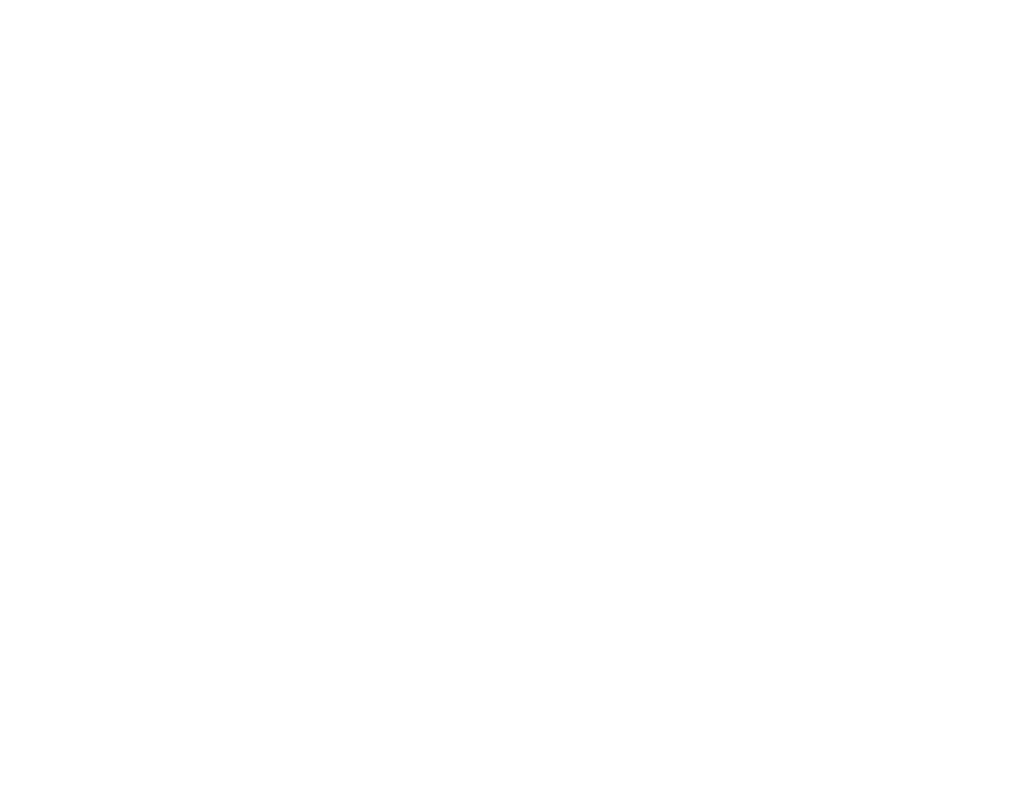
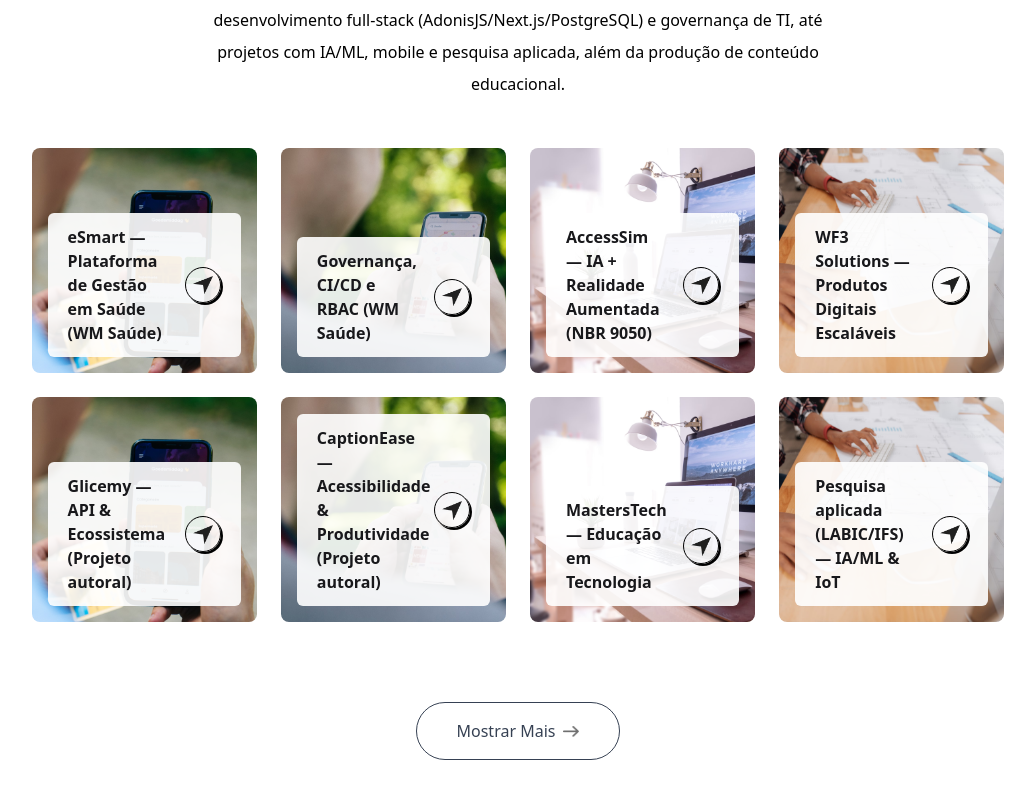
Before and after one commit to Jovinull/portfolio, a Next.js app: page / in a window 1280 px wide. Shown: the part 2756-3554 px from the top of the page, without its empty margins (122-1157 px from the left). Before the commit the page ends 2584 px from the top, so only its background shows below. Built offline with nearby package versions, Linux system fonts and the light colour scheme; a web font is replaced by a local one.

Commit message:
feat: componente Work

```diff
--- /dev/null
+++ b/app/components/work/ShowMoreLink.tsx
@@ -0,0 +1,19 @@
+import Image from 'next/image';
+import { assets } from '@/assets/assets';
+
+export default function ShowMoreLink() {
+  return (
+    <a
+      href=""
+      className="hover:bg-lightHover mx-auto my-20 flex w-max items-center justify-center gap-2 rounded-full border-[0.5px] border-gray-700 px-10 py-3 text-gray-700 duration-500 dark:border-gray-500 dark:text-gray-200 dark:hover:bg-white/10"
+    >
+      Mostrar Mais
+      <Image src={assets.right_arrow_bold} alt="Right arrow" className="w-4 dark:hidden" />
+      <Image
+        src={assets.right_arrow_bold_dark}
+        alt="Right arrow"
+        className="hidden w-4 dark:block"
+      />
+    </a>
+  );
+}
--- /dev/null
+++ b/app/components/work/Work.tsx
@@ -0,0 +1,13 @@
+import WorkHeader from './WorkHeader';
+import WorkGrid from './WorkGrid';
+import ShowMoreLink from './ShowMoreLink';
+
+export default function Work() {
+  return (
+    <section id="work" className="w-full scroll-mt-20 px-[12%] py-10">
+      <WorkHeader />
+      <WorkGrid />
+      <ShowMoreLink />
+    </section>
+  );
+}
--- /dev/null
+++ b/app/components/work/WorkCard.tsx
@@ -0,0 +1,40 @@
+import Image from 'next/image';
+import { assets } from '@/assets/assets';
+import type { CSSProperties } from 'react';
+import type { WorkCardProps } from '@/app/types/components/workCard';
+
+export default function WorkCard({ project }: WorkCardProps) {
+  const style: CSSProperties = {
+    backgroundImage: `url(${project.bgImage})`,
+  };
+
+  return (
+    <article
+      className="group relative aspect-square cursor-pointer overflow-hidden rounded-lg bg-cover bg-center bg-no-repeat"
+      style={style}
+      aria-label={`${project.title} - ${project.description}`}
+      tabIndex={0}
+    >
+      {/* Tooltip (descrição) */}
+      <div
+        role="tooltip"
+        className="pointer-events-none absolute top-4 right-4 left-4 z-10 translate-y-1 rounded-md bg-white/95 px-4 py-3 text-sm text-zinc-900 opacity-0 shadow-lg transition-all duration-200 group-hover:translate-y-0 group-hover:opacity-100 group-focus-visible:translate-y-0 group-focus-visible:opacity-100 dark:bg-zinc-900/95 dark:text-zinc-50"
+      >
+        {project.description}
+      </div>
+
+      {/* Barra inferior (só título + ícone) */}
+      <div className="absolute inset-x-4 bottom-4 flex items-center justify-between gap-4 rounded-md bg-white/90 px-5 py-3 transition-all duration-300 group-hover:bottom-5 dark:bg-zinc-900/90">
+        <h3 className="min-w-0 text-base font-semibold text-zinc-900 dark:text-zinc-50">
+          {project.title}
+        </h3>
+
+        <div className="shrink-0">
+          <div className="flex aspect-square w-9 items-center justify-center rounded-full border border-black shadow-[2px_2px_0_#000] transition group-hover:bg-lime-300 dark:border-zinc-200 dark:shadow-[2px_2px_0_rgba(255,255,255,0.35)]">
+            <Image src={assets.send_icon} alt="abrir" width={20} height={20} />
+          </div>
+        </div>
+      </div>
+    </article>
+  );
+}
--- /dev/null
+++ b/app/components/work/WorkGrid.tsx
@@ -0,0 +1,12 @@
+import { workData } from '@/assets/assets';
+import WorkCard from './WorkCard';
+
+export default function WorkGrid() {
+  return (
+    <div className="grid gap-6 sm:grid-cols-2 lg:grid-cols-4">
+      {workData.map((project, index) => (
+        <WorkCard key={`${project.title}-${index}`} project={project} />
+      ))}
+    </div>
+  );
+}
--- /dev/null
+++ b/app/components/work/WorkHeader.tsx
@@ -0,0 +1,14 @@
+export default function WorkHeader() {
+  return (
+    <>
+      <h4 className="font-Ovo mb-2 text-center text-lg">Meu portfólio</h4>
+      <h2 className="font-Ovo text-center text-5xl">Projetos em destaque</h2>
+
+      <p className="font-Ovo mx-auto mt-5 mb-12 max-w-2xl text-center">
+        Aqui você encontra uma seleção dos meus principais trabalhos e iniciativas — do
+        desenvolvimento full-stack (AdonisJS/Next.js/PostgreSQL) e governança de TI, até projetos
+        com IA/ML, mobile e pesquisa aplicada, além da produção de conteúdo educacional.
+      </p>
+    </>
+  );
+}
--- a/app/page.tsx
+++ b/app/page.tsx
@@ -4,6 +4,7 @@
 import Header from './components/header/Header';
 import About from './components/about/About';
 import Services from './components/services/Services';
+import Work from './components/work/Work';
 
 export default function Home() {
   return (
@@ -12,6 +13,7 @@
       <Header />
       <About />
       <Services />
+      <Work />
     </>
   );
 }
--- /dev/null
+++ b/app/types/components/workCard.d.ts
@@ -0,0 +1,5 @@
+import type { WorkItem } from '@/app/types/assets';
+
+export interface WorkCardProps {
+  project: WorkItem;
+}
--- a/assets/assets.ts
+++ b/assets/assets.ts
@@ -102,23 +102,48 @@
 // ========================
 export const workData: WorkItem[] = [
   {
-    title: 'Frontend project',
-    description: 'Web Design',
+    title: 'eSmart — Plataforma de Gestão em Saúde (WM Saúde)',
+    description:
+      'Full-stack (AdonisJS v6, Next.js, PostgreSQL) • Produtos críticos • Qualidade e governança',
     bgImage: '/work-1.png',
   },
   {
-    title: 'Geo based app',
-    description: 'Mobile App',
+    title: 'Governança, CI/CD e RBAC (WM Saúde)',
+    description: 'Pipelines, padrões de código, políticas, GitFlow e validações (VineJS/Bouncer)',
     bgImage: '/work-2.png',
   },
   {
-    title: 'Photography site',
-    description: 'Web Design',
+    title: 'AccessSim — IA + Realidade Aumentada (NBR 9050)',
+    description:
+      'IA em Python + API • App mobile em React Native • Automação da análise de acessibilidade',
     bgImage: '/work-3.png',
   },
   {
-    title: 'UI/UX designing',
-    description: 'UI/UX Design',
+    title: 'WF3 Solutions — Produtos Digitais Escaláveis',
+    description:
+      'Plataformas web/mobile, portais e integrações • RBAC, auditoria e LGPD desde o primeiro deploy',
+    bgImage: '/work-4.png',
+  },
+  {
+    title: 'Glicemy — API & Ecossistema (Projeto autoral)',
+    description:
+      'Solução registrada como patente • Saúde e tecnologia com foco em impacto e utilidade real',
+    bgImage: '/work-1.png',
+  },
+  {
+    title: 'CaptionEase — Acessibilidade & Produtividade (Projeto autoral)',
+    description:
+      'Projeto registrado como patente • Ferramenta voltada a acessibilidade e fluxo de conteúdo',
+    bgImage: '/work-2.png',
+  },
+  {
+    title: 'MastersTech — Educação em Tecnologia',
+    description: 'Conteúdo educativo com foco em programação e desenvolvimento de software',
+    bgImage: '/work-3.png',
+  },
+  {
+    title: 'Pesquisa aplicada (LABIC/IFS) — IA/ML & IoT',
+    description: 'Projetos com Python, machine learning e sistemas embarcados (ESP32/IoT)',
     bgImage: '/work-4.png',
   },
 ];
```
